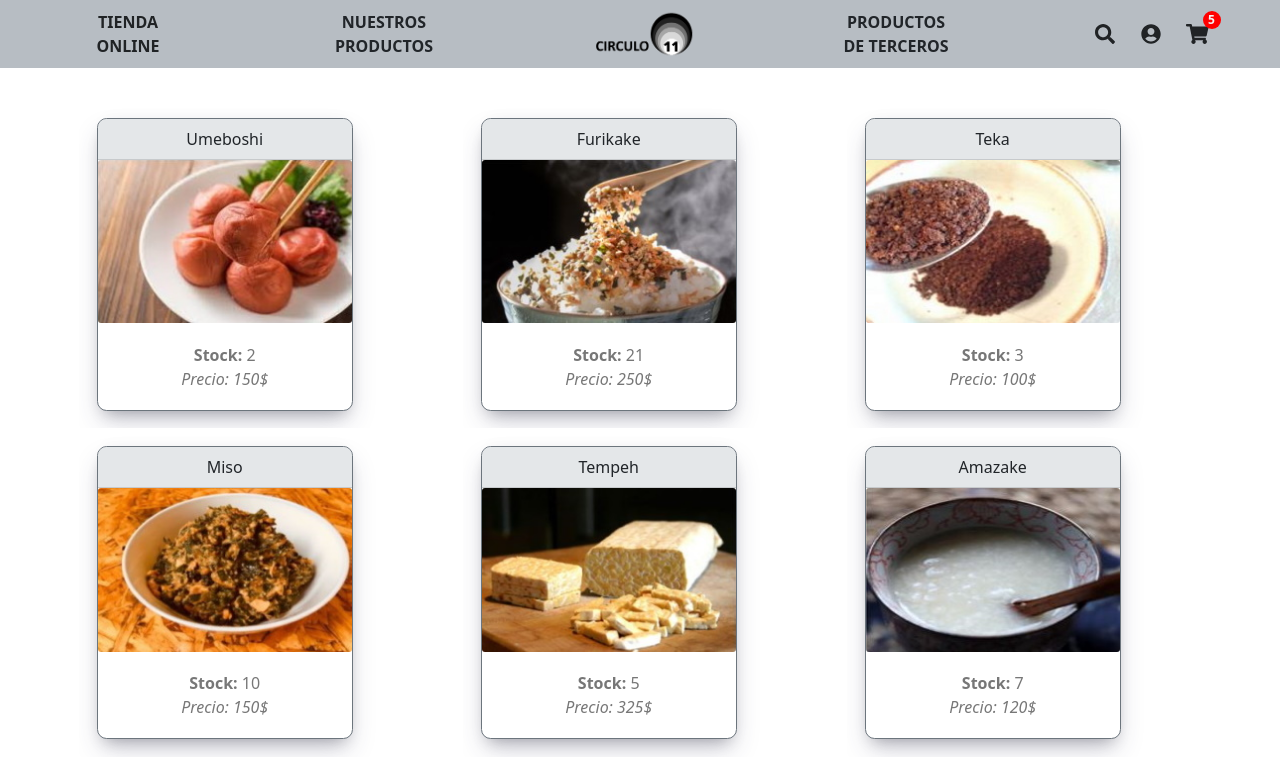
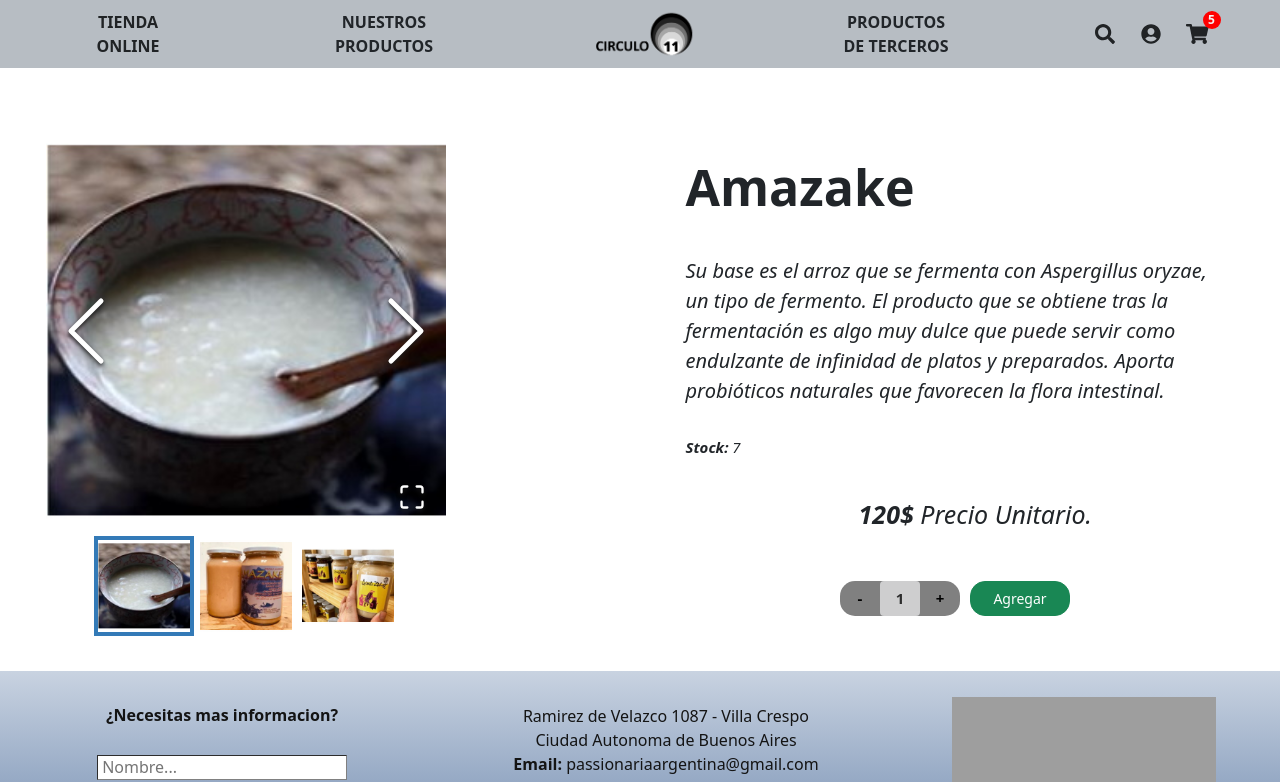
Before and after one commit to jomagnone/OnceCirculos, a React (Create React App) app: page / in a window 1280 px wide. Shown: the top 782 px of the page. Built offline with nearby package versions, Linux system fonts and the light colour scheme; grey boxes are pictures that could not be loaded.

Commit message:
customisa item count

```diff
--- a/src/App.js
+++ b/src/App.js
@@ -11,10 +11,13 @@ function App() {
   return (
     <>
       <header><NavBar /></header>
-      {// <Home />
-      //<DetailProduct />
+      <DetailProduct />
+      {
+      // <Home />
+      // <DetailProduct />
+      // <ListProducts />
       }
-      <ListProducts />
+
 
       <footer><Footer /></footer>
     </>
--- a/src/components/ImgGallery.jsx
+++ b/src/components/ImgGallery.jsx
@@ -10,7 +10,7 @@ function ImgGallery ({imagesSrc})  {
 
         <>
            <div className="ContentGallery">
-                 <ImageGallery items={imagesSrc} />
+                 <ImageGallery items={imagesSrc} showPlayButton={false}/>
             </div>
 
         </>
--- a/src/components/Item.jsx
+++ b/src/components/Item.jsx
@@ -1,7 +1,7 @@
 import Card from 'react-bootstrap/Card'
 import '../styles/Item.css'
 import { FontAwesomeIcon } from '@fortawesome/react-fontawesome'
-import { faInfoCircle } from '../../node_modules/@fortawesome/free-solid-svg-icons/index';
+import { faCart, faInfoCircle } from '../../node_modules/@fortawesome/free-solid-svg-icons/index';
 
 function Item(props) {
     return (
--- a/src/components/ItemCount.jsx
+++ b/src/components/ItemCount.jsx
@@ -23,14 +23,16 @@ const ItemCount = ({stock , initial , onAdd}) => {
 
     return (
         <div className="itemCount">
-            <Button variant="outline-primary" size="sm"onClick={decrement}><b>-</b></Button>
-            <Button variant="light" disabled >  {count} </Button>
-            <Button variant="outline-primary" size="sm" onClick={increment}><b>+</b></Button>
+            <div className="itemCountControls" >
+                <Button className="itemCountButton" size="sm"onClick={decrement}><b> -</b></Button>
+                <Button className="itemCountButton" variant="light" disabled > <b> {count} </b></Button>
+                <Button className="itemCountButton" size="sm" onClick={increment}><b> +</b></Button>
+            </div>
             <div className ="goToCard" >
                 {
                     stock
-                    ? <Button variant="success" size="sm" onClick ={() => onAdd(count)} > agregar </Button>
-                    : <Button variant="success" size="sm" disabled> agregar</Button>
+                    ? <Button className="itemCountButtonAdd" variant="success" size="sm" onClick ={() => onAdd(count)} > Agregar </Button>
+                    : <Button className="itemCountButtonAdd" variant="success" size="sm" disabled> Agregar</Button>
                 }
             </div>
         </div>
--- a/src/components/Product.jsx
+++ b/src/components/Product.jsx
@@ -14,13 +14,14 @@ function Product ({data})  {
 
     return (
         <div className="fila">
-            <div className="columna">
-                 <ImgGallery imagesSrc = {data.imagesSrc} />
+            <div className="ImgGallery columna">
+                 <ImgGallery className ="" imagesSrc = {data.imagesSrc} />
             </div>
             <div className="columna" >
                 <div className="title" >{data.title}</div>
                 <div className="description" >{data.description}</div>
                 <div className="stock" ><b>Stock: </b>{data.stock}</div>
+                <div className="price" ><br /> <b> {data.price}$ </b>Precio Unitario. <br /><br /></div>
                 <ItemCount stock = {data.stock} initial = {1}  onAdd = {onAdd}  />
                 <ToastContainer />
 
--- a/src/data/data.jsx
+++ b/src/data/data.jsx
@@ -138,6 +138,7 @@ const data = [
         stock: 7,
         price: 120
     },
+    /*
     {
         id:7,
         title:"Sake",
@@ -163,7 +164,7 @@ const data = [
         imageMin: require('media/products/7_sake/small.jpg'),
         stock: 7,
         price: 320
-    },
+    },*/
 
 
 ]
--- a/src/pages/DetailProduct.jsx
+++ b/src/pages/DetailProduct.jsx
@@ -7,7 +7,7 @@ function DetailProduct() {
     return (
       <>
         <div className="DetailPoroductsContainter" >
-        <Product data = {data[6]} />
+        <Product data = {data[5]} />
         </div>
       </>
     );
--- a/src/styles/DetailProduct.css
+++ b/src/styles/DetailProduct.css
@@ -30,3 +30,16 @@
     font-style: italic;
 
 }
+
+.price {
+    margin-left: 5%;
+    text-align: center;
+    font-size: 25px;
+    font-weight: normal;
+    font-style: italic;
+
+}
+
+.ImgGallery{
+    z-index: 0;
+}
--- a/src/styles/ItemCount.css
+++ b/src/styles/ItemCount.css
@@ -2,4 +2,45 @@
     height:50px;
     display:inline-block;
     padding:10px;
+    border-radius: 15px;
 }
+
+
+.itemCountControls{
+    background-color:gray;
+    border-radius: 15px;
+    display:inline-block;
+
+}
+
+.itemCountButton{
+    background-color: transparent;
+    border:none;
+    color:black;
+    font-size:15px;
+    width:40px;
+
+}
+.itemCountButton:hover{
+    background-color: transparent;
+    border:none;
+
+}
+.itemCountButton:active{
+    background-color: transparent;
+    border:none;
+
+}
+.itemCountButton:focus{
+    background-color: transparent;
+    border:none;
+    border-color:transparent;
+    box-shadow: none;
+}
+
+
+.itemCountButtonAdd{
+    border-radius: 15px;
+    width:100px;
+    height:35px;
+}
```
